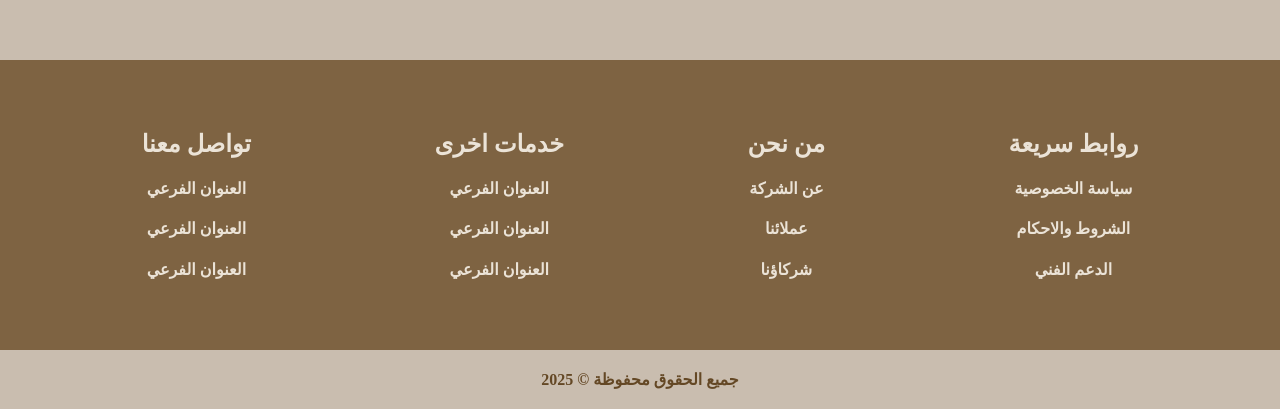
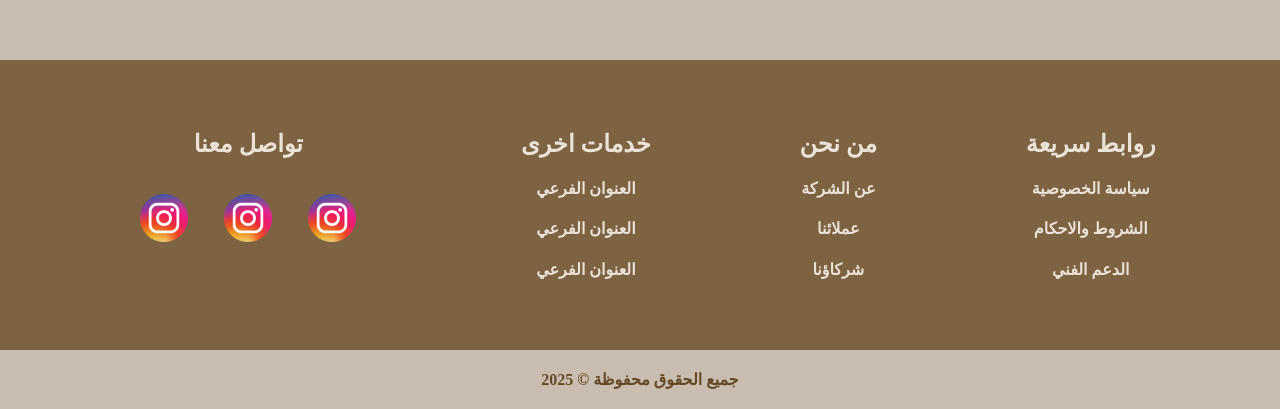
Before and after one commit to Renad-gh3/WebDev, a plain HTML site: page Frontend/HTML/index.html in a window 1280 px wide. Shown: the part 1220-1629 px from the top of the page. Drawn offline with Linux system fonts and the light colour scheme.

Commit message:
Adding icons

```diff
--- a/Frontend/CSS/style.css
+++ b/Frontend/CSS/style.css
@@ -27,6 +27,8 @@ footer{
     flex-grow: 1;
 }
 
+
+
 #footerCopyRight{
     margin-top: 20px;
     margin-bottom: 20px;
@@ -35,3 +37,6 @@ footer{
     font-weight: bolder;
 
 }
+.icons{
+    width: 80px;
+}
--- a/Frontend/HTML/index.html
+++ b/Frontend/HTML/index.html
@@ -18,9 +18,12 @@
             <div class="contactUs">
 
                 <h1>تواصل معنا</h1>
-                <h4>العنوان الفرعي</h4>
-                <h4>العنوان الفرعي</h4>
-                <h4>العنوان الفرعي</h4>
+                <img class= "icons "src="/Frontend/Media/insta-icon.webp">
+                <img class= "icons "src="/Frontend/Media/insta-icon.webp">
+                <img class= "icons "src="/Frontend/Media/insta-icon.webp">
+
+
+
 
             </div>
 
```
Also changed, not shown: Frontend/Media/insta-icon.webp (added).
